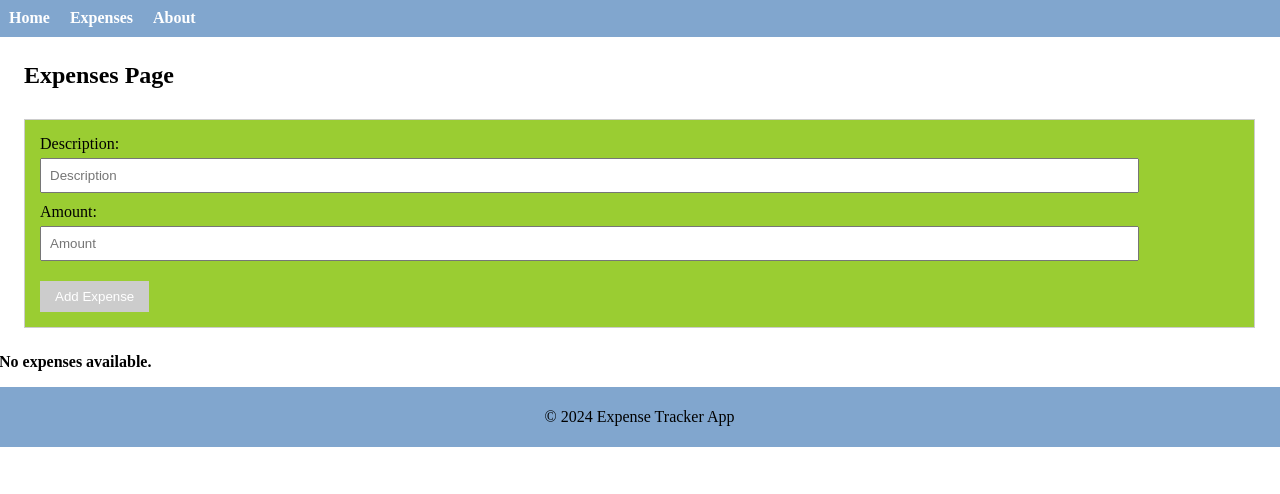
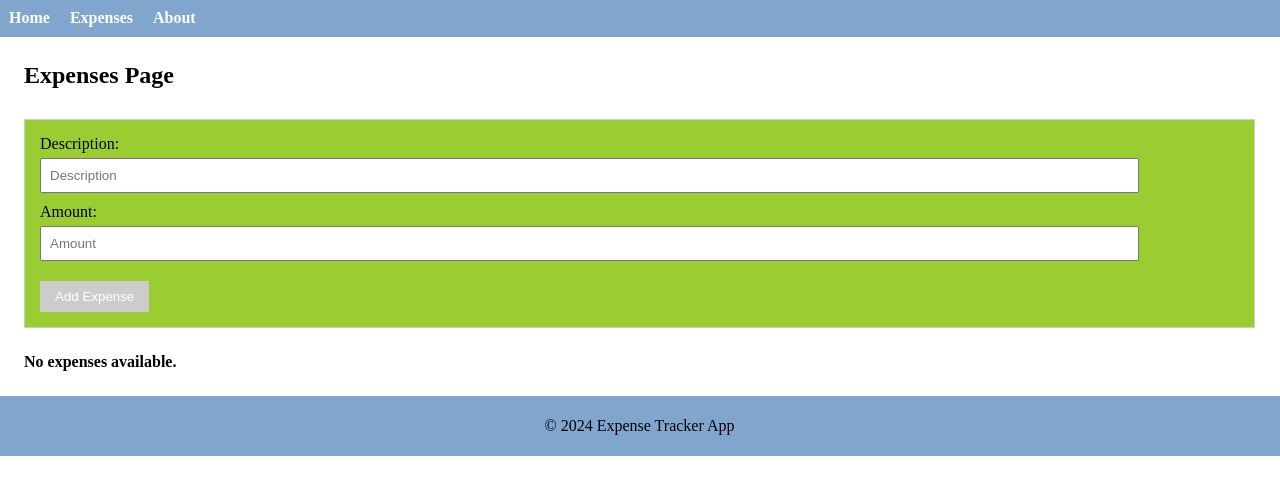
Before and after one commit to Michle99/sba_321_expense_tracker, an Angular app: page /expenses in a window 1280 px wide. Shown: the top 494 px of the page. Built offline with nearby package versions, Linux system fonts and the light colour scheme.

Commit message:
updated `expense-list` comp

```diff
--- a/src/app/expense-list/expense-list.component.css
+++ b/src/app/expense-list/expense-list.component.css
@@ -21,3 +21,7 @@ button:hover {
 p {
   font-weight: bold;
 }
+
+#no-expense {
+  margin: 25px;
+}
--- a/src/app/expense-list/expense-list.component.html
+++ b/src/app/expense-list/expense-list.component.html
@@ -7,5 +7,5 @@
 </div>
 
 <ng-template #noExpenses>
-  <p>No expenses available.</p>
+  <p id="no-expense">No expenses available.</p>
 </ng-template>
```
